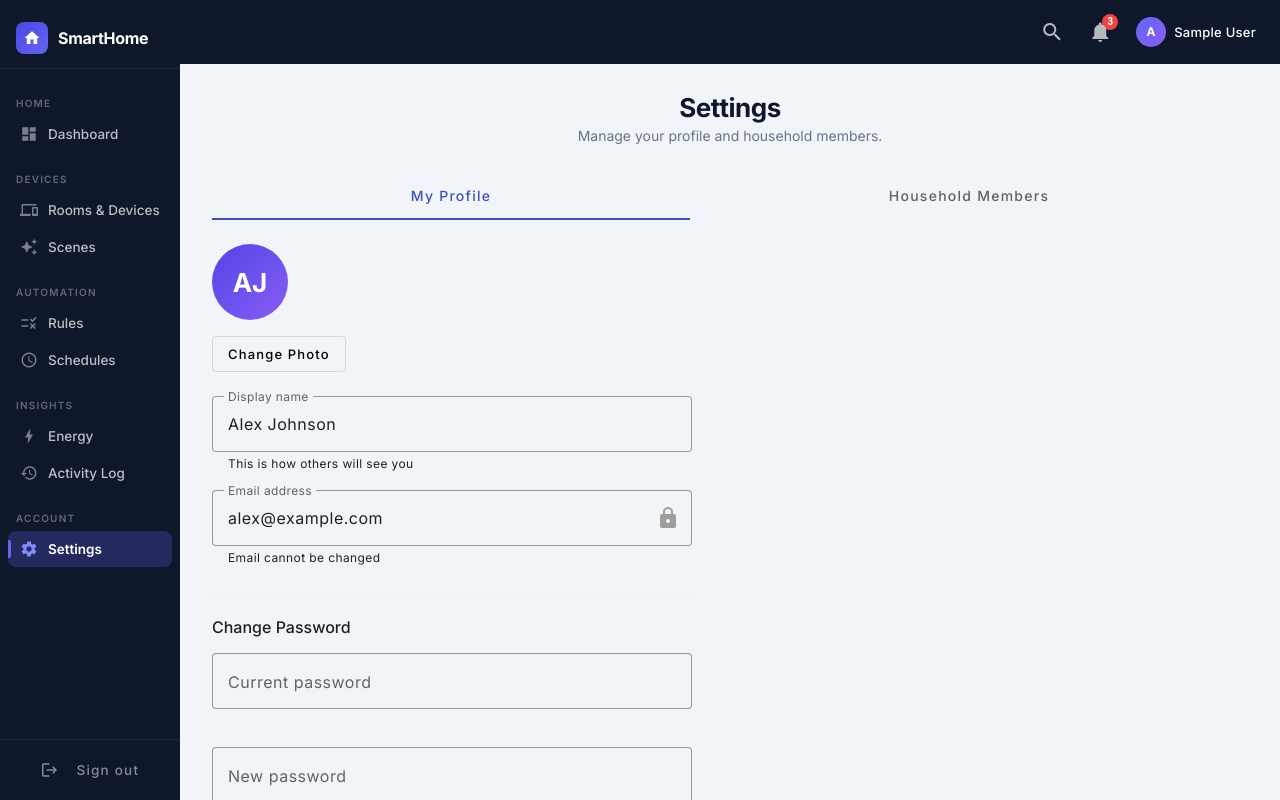
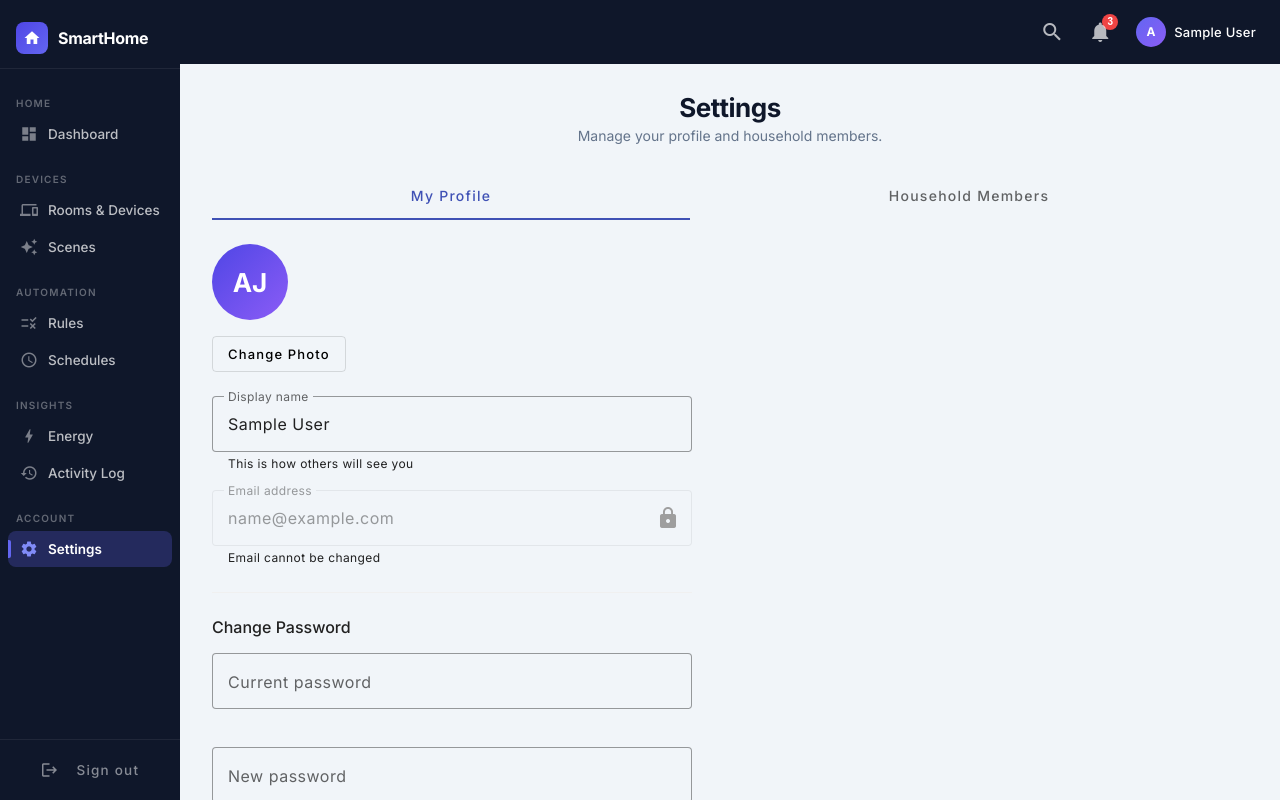
Before and after one commit to jku-win-se/teaching-2026.ss.prse.braeuer.team3, an Angular app in the folder frontend/: page /settings in a window 1280 px wide. Built offline with nearby package versions, Linux system fonts and the light colour scheme; sample sign-in values are in the browser's storage.

Commit message:
#37 [0.2h] exchange mock user names with real logged in users

```diff
--- a/frontend/src/app/features/dashboard/dashboard.component.ts
+++ b/frontend/src/app/features/dashboard/dashboard.component.ts
@@ -13,6 +13,7 @@ import { MatNativeDateModule } from '@angular/material/core';
 import { FormsModule } from '@angular/forms';
 import { DEVICES, ROOMS, SCENES, ACTIVITY_LOG } from '../../core/mock-data';
 import { Device, Scene, ActivityEntry } from '../../core/models';
+import { AuthService } from '../../core/auth.service';
 
 @Component({
   selector: 'app-dashboard',
@@ -29,7 +30,7 @@ import { Device, Scene, ActivityEntry } from '../../core/models';
     <div class="page-container" *ngIf="!loading">
       <!-- Greeting -->
       <div class="greeting-section" style="margin-bottom:28px;">
-        <h1>{{ greeting }}, Alex 👋</h1>
+        <h1>{{ greeting }}, {{ auth.currentUser?.name }} 👋</h1>
         <p>Here's what's happening in your home today.</p>
       </div>
 
@@ -142,7 +143,7 @@ export class DashboardComponent implements OnInit {
   scenes = SCENES;
   recentActivity: ActivityEntry[] = [];
 
-  constructor(private snackBar: MatSnackBar) {}
+  constructor(private snackBar: MatSnackBar, public auth: AuthService) {}
 
   ngOnInit() {
     const hour = new Date().getHours();
--- a/frontend/src/app/features/settings/settings.component.ts
+++ b/frontend/src/app/features/settings/settings.component.ts
@@ -12,6 +12,7 @@ import { MatSnackBar, MatSnackBarModule } from '@angular/material/snack-bar';
 import { FormsModule, ReactiveFormsModule, FormBuilder, FormGroup } from '@angular/forms';
 import { MEMBERS } from '../../core/mock-data';
 import { Member } from '../../core/models';
+import { AuthService } from '../../core/auth.service';
 import { ConfirmDialogComponent } from '../../shared/components/confirm-dialog/confirm-dialog.component';
 import { InviteMemberDialogComponent } from './invite-member-dialog.component';
 
@@ -137,10 +138,10 @@ export class SettingsComponent implements OnInit {
   profileForm: FormGroup;
   passwordForm: FormGroup;
 
-  constructor(private fb: FormBuilder, private dialog: MatDialog, private snackBar: MatSnackBar) {
+  constructor(private fb: FormBuilder, private dialog: MatDialog, private snackBar: MatSnackBar, private auth: AuthService) {
     this.profileForm = this.fb.group({
-      displayName: ['Alex Johnson'],
-      email: ['alex@example.com'],
+      displayName: [this.auth.currentUser?.name ?? ''],
+      email: [{ value: this.auth.currentUser?.email ?? '', disabled: true }],
     });
     this.passwordForm = this.fb.group({
       current: [''],
```
